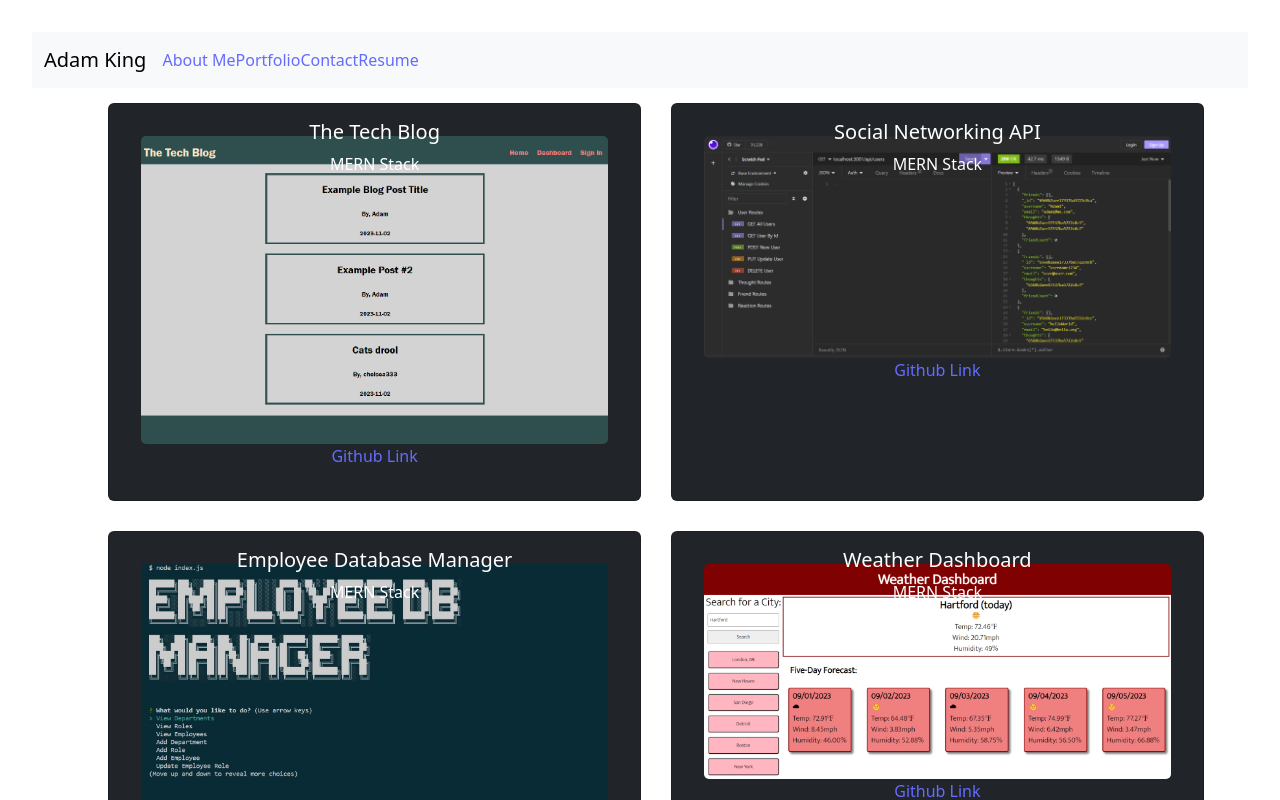
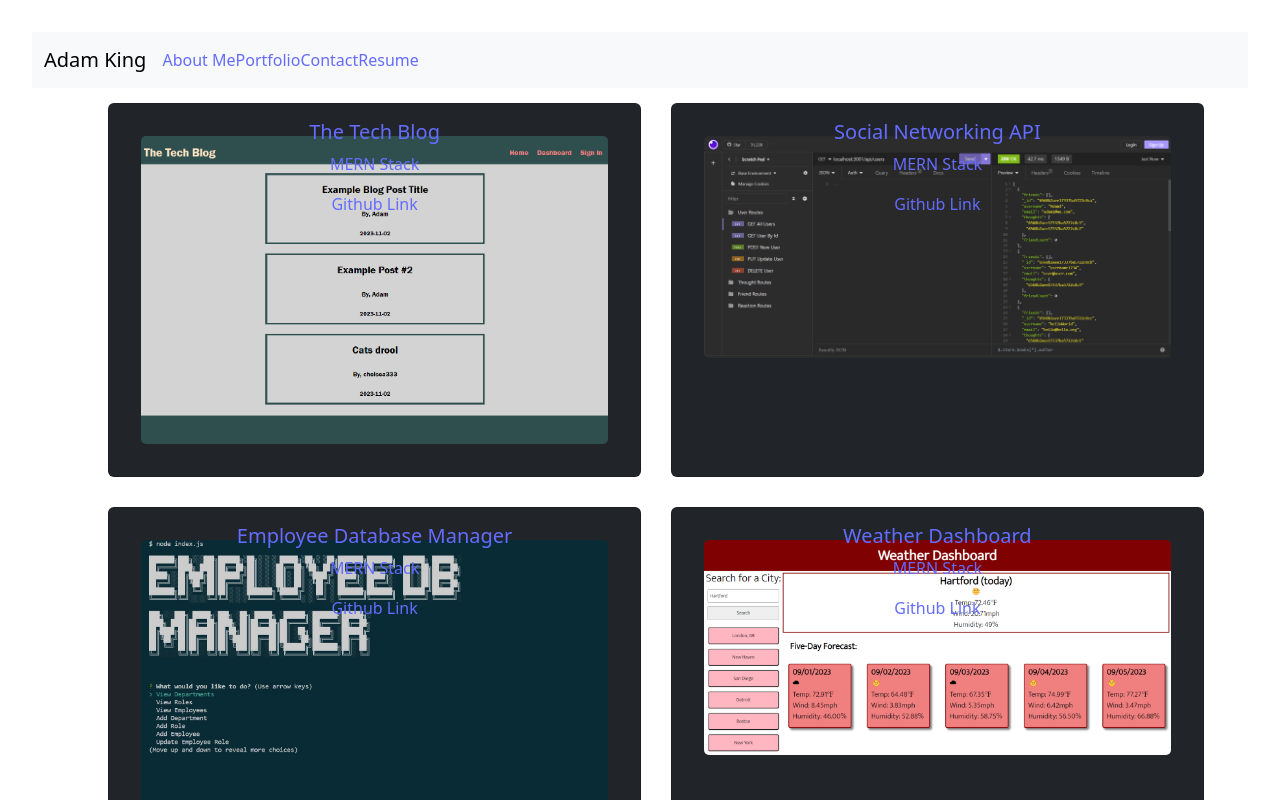
Before and after one commit to adaking1/my-portfolio-react, a React (Vite) app: page /portfolio in a window 1280 px wide. Shown: the top 800 px of the page. Built offline with nearby package versions, Linux system fonts and the light colour scheme.

Commit message:
fixed links on portfolio page

```diff
--- a/src/components/UI/Project.jsx
+++ b/src/components/UI/Project.jsx
@@ -7,14 +7,15 @@ export default function ProjectCard({ project }) {
                 {project.map((proj) => (
                     <div key={proj.id} className="card text-bg-dark project">
                         <li>
-                            <a href={proj.link}>
+                            <Link to={proj.link}>
                                 <img src={proj.image} className="card-img" alt={proj.altText}></img>
-                            </a>
                                 <div className="card-img-overlay">
                                 <h5 className="card-title">{proj.title}</h5>
                                 <p className="card-text">MERN Stack</p>
+                                <a href={proj.github}>Github Link</a>
                                 </div>
-                            <Link to={proj.github}>Github Link</Link>
+                            </Link>
+
                         </li>
                     </div>
                 ))
```
